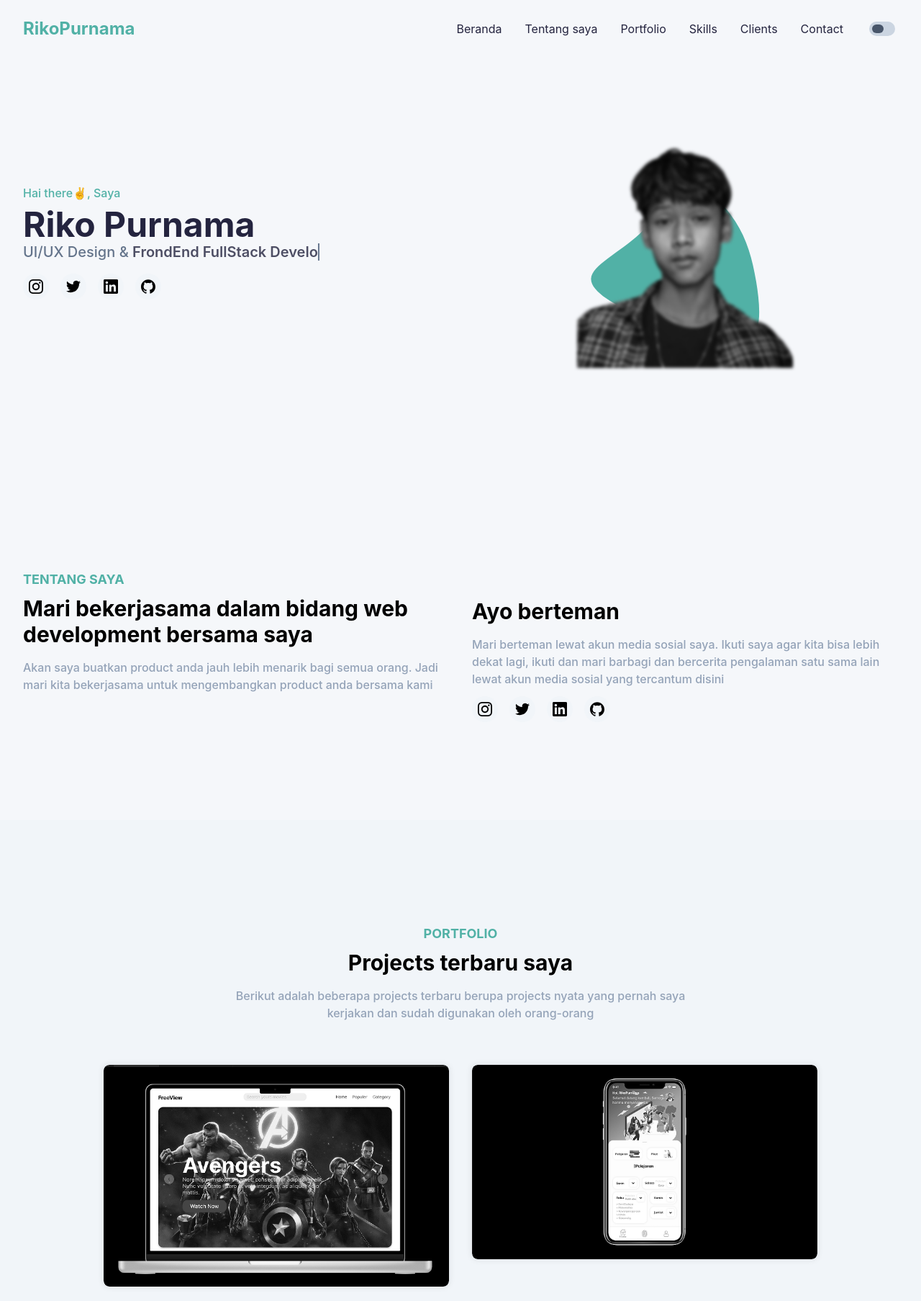
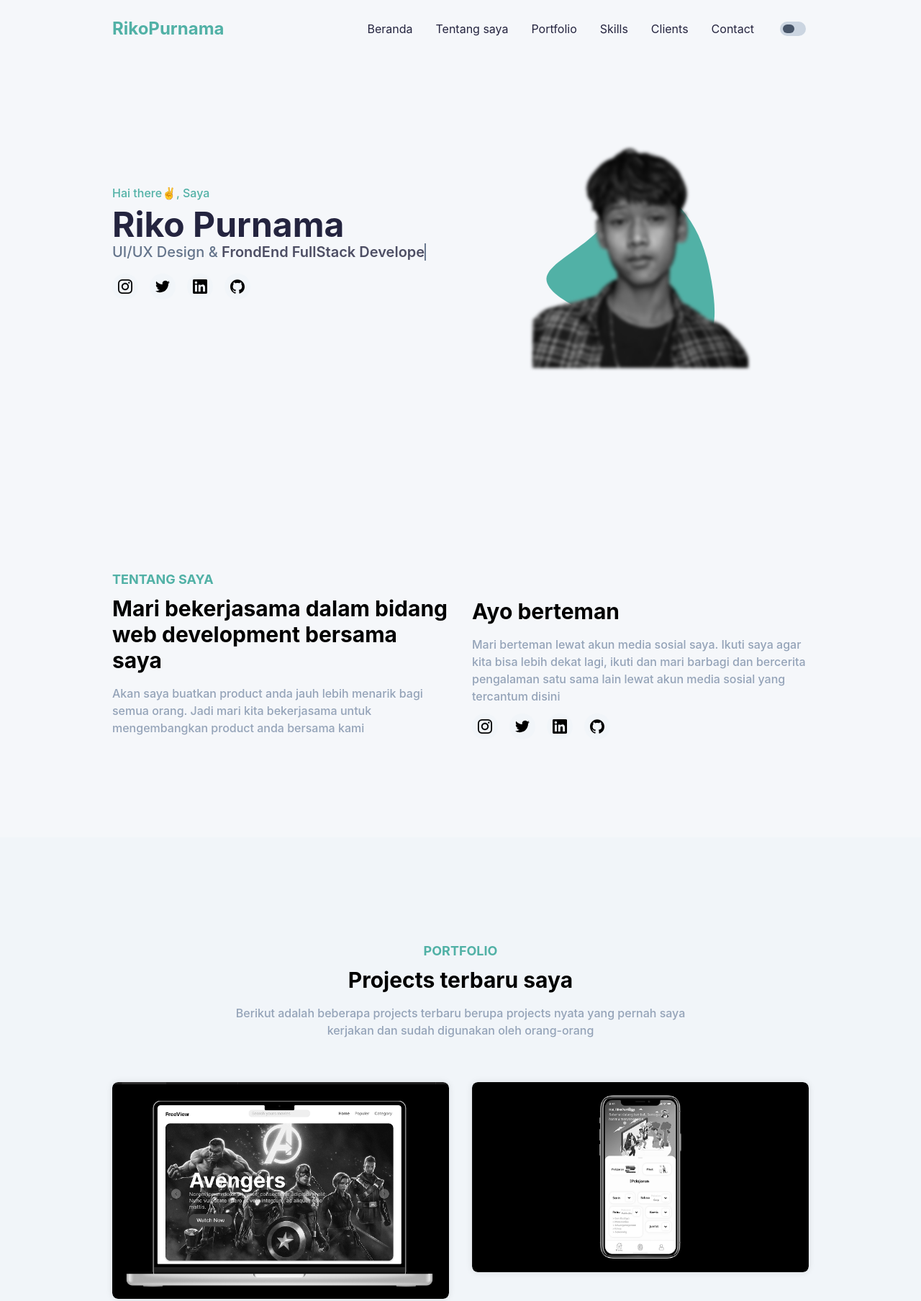
Before and after one commit to RikoPurnama/Portfolio-tailwind-css, a website: page public/index.html in a window 1280 px wide. Shown: the top 1807 px of the page at 72% size. Drawn offline with nearby package versions, Linux system fonts and the light colour scheme.

Commit message:
update minor

```diff
--- a/public/index.html
+++ b/public/index.html
@@ -14,7 +14,7 @@
 
     <!-- navbar start -->
     <header class="w-full flex items-center absolute top-0 left-0 dark:transition-all duration-500 ease-in-out">
-        <div class="container lg:container mx-2xl">
+        <div class="container lg:px-[140px] lg:containers mx-2xl">
             <div class="flex items-center justify-between relative">
                 <div class="px-4">
                     <a href="#" class="text-primary text-2xl font-bold block py-6 ">RikoPurnama</a>
@@ -91,7 +91,7 @@
 
     <!-- hero section start -->
     <section id="home" class="pt-40 pb-28 lg:pt-64 md:pt-60 dark:bg-slate-900">
-        <div class="container">
+        <div class="container lg:px-[140px]">
             <div class="flex flex-wrap">
                 <div class="w-full px-4 md:w-1/2">
                     <h3 class="font-medium text-base text-primary mb-4">Hai there✌, Saya<span
@@ -159,7 +159,7 @@
 
     <!-- about start -->
     <section id="about" class="pt-36 pb-28 dark:bg-slate-900">
-        <div class="container">
+        <div class="container lg:px-[140px]">
             <div class="flex flex-wrap py-6">
                 <div class="w-full px-4 md:w-1/2">
                     <h3 class="text-lg text-primary font-bold mb-2 uppercase">tentang saya</h3>
@@ -219,7 +219,7 @@
 
     <!-- portfolio start -->
     <section id="portofolio" class="pt-36 pb-32 bg-slate-100 dark:bg-slate-950">
-        <div class="container flex flex-col items-center">
+        <div class="container lg:px-[140px] flex flex-col items-center">
             <div class="w-full px-4">
                 <h3 class="text-lg text-primary font-bold mb-2 text-center uppercase">portfolio</h3>
                 <h2 class="font-bold text-black dark:text-white text-3xl mb-4 text-center">Projects terbaru saya</h2>
@@ -285,7 +285,7 @@
 
     <!-- skills start -->
     <section id="skill" class="pt-36 pb-32 dark:bg-slate-900">
-        <div class="container">
+        <div class="container lg:px-[140px]">
             <div class="w-full px-4">
                 <h3 class="text-lg text-primary font-bold mb-2 text-center uppercase">Skills</h3>
                 <h2 class="font-bold text-dark dark:text-white text-3xl mb-4 text-center">Skills yang dikuasai</h2>
@@ -327,7 +327,7 @@
 
     <!-- clients start -->
     <section id="client" class="pt-36 pb-20 bg-slate-900 dark:bg-slate-950">
-        <div class="container">
+        <div class="container lg:px-[140px]">
             <div class="w-full px-4">
                 <h3 class="text-lg text-primary font-bold mb-2 text-center uppercase">Clients</h3>
                 <h2 class="font-bold text-white text-3xl mb-4 text-center">Yang pernah kerjasama</h2>
@@ -349,7 +349,7 @@
 
     <!-- contact start -->
     <section id="contact" class="pt-36 pb-32 dark:bg-slate-900">
-        <div class="container flex justify-center">
+        <div class="container lg:px-[140px] flex justify-center">
             <div class="w-full md:w-3/4 lg:w-2/4 px-4 ">
                 <h3 class="text-lg text-primary font-bold mb-2 text-center uppercase">Contact</h3>
                 <h2 class="font-bold text-dark dark:text-white text-3xl mb-4 text-center">Hubungi saya</h2>
@@ -388,7 +388,7 @@
 
     <!-- footer start -->
     <footer class="pt-36 bg-slate-900 dark:bg-slate-950">
-        <div class="container">
+        <div class="container lg:px-[140px]">
             <div class="flex flex-wrap">
                 <div class="w-full mb-12 md:w-1/3 px-4 font-medium text-grey">
                     <h2 class="text-md text-4xl font-semibold text-white mb-2 ">RpL</h2>
--- a/tailwind.config.js
+++ b/tailwind.config.js
@@ -5,7 +5,11 @@ module.exports = {
   theme: {
     container: {
       center: true,
-      padding:'16px',
+      padding:'16',
+    },
+    containers: {
+      center: true,
+      padding: '64px',
     },
     extend: {
       colors: {
```
Also changed, not shown: public/dist/output.css.
